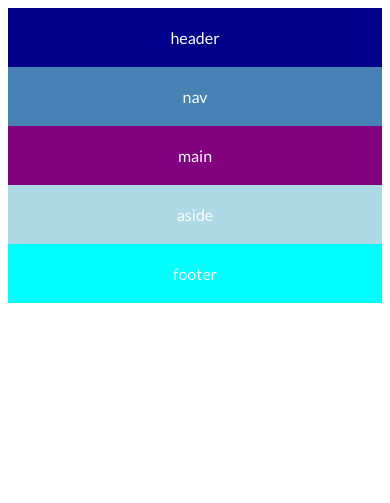
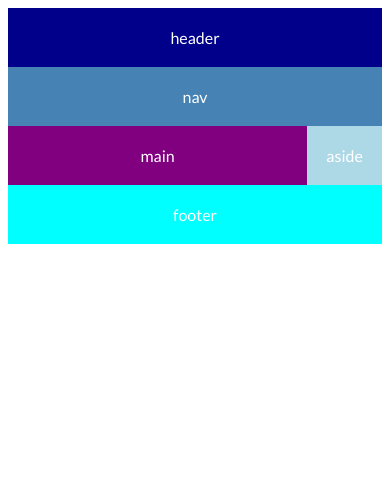
Before and after one commit to angrinfp/tarea-maquetacion, a PHP site: page /flexbox-media-query/index.html in a window 390 px wide. Shown: the top 503 px of the page. Run offline with PHP 8.4, Linux system fonts and the light colour scheme.

Commit message:
media query

```diff
--- a/flexbox-media-query/index.html
+++ b/flexbox-media-query/index.html
@@ -13,12 +13,14 @@
 	<nav>
 		nav
 	</nav>
+	<div class="wrapper">
 		<main>
 			main
 		</main>
 		<aside>
 			aside
 		</aside>
+	</div>
 	<footer>
 		footer
 	</footer>
--- a/flexbox-media-query/style.css
+++ b/flexbox-media-query/style.css
@@ -1,3 +1,12 @@
+body {
+	display: flex;
+	flex-direction: column;
+}
+
+.wrapper {
+	display: flex;
+}
+
 header,
 nav,
 aside,
@@ -20,12 +29,25 @@ nav {
 
 aside {
 	background: lightblue;
+	width: 20%;
 }
 
 main {
-background: purple;
+	background: purple;
+	width: 80%;
 }
 
 footer {
 	background: aqua;
 }
+
+@media(max-width: 320px) {
+	.wrapper {
+		flex-direction: column;
+	}
+
+	aside,
+	main {
+		width: 100%;
+	}
+}
```
Lines whose indentation alone changed are shown as unchanged.
